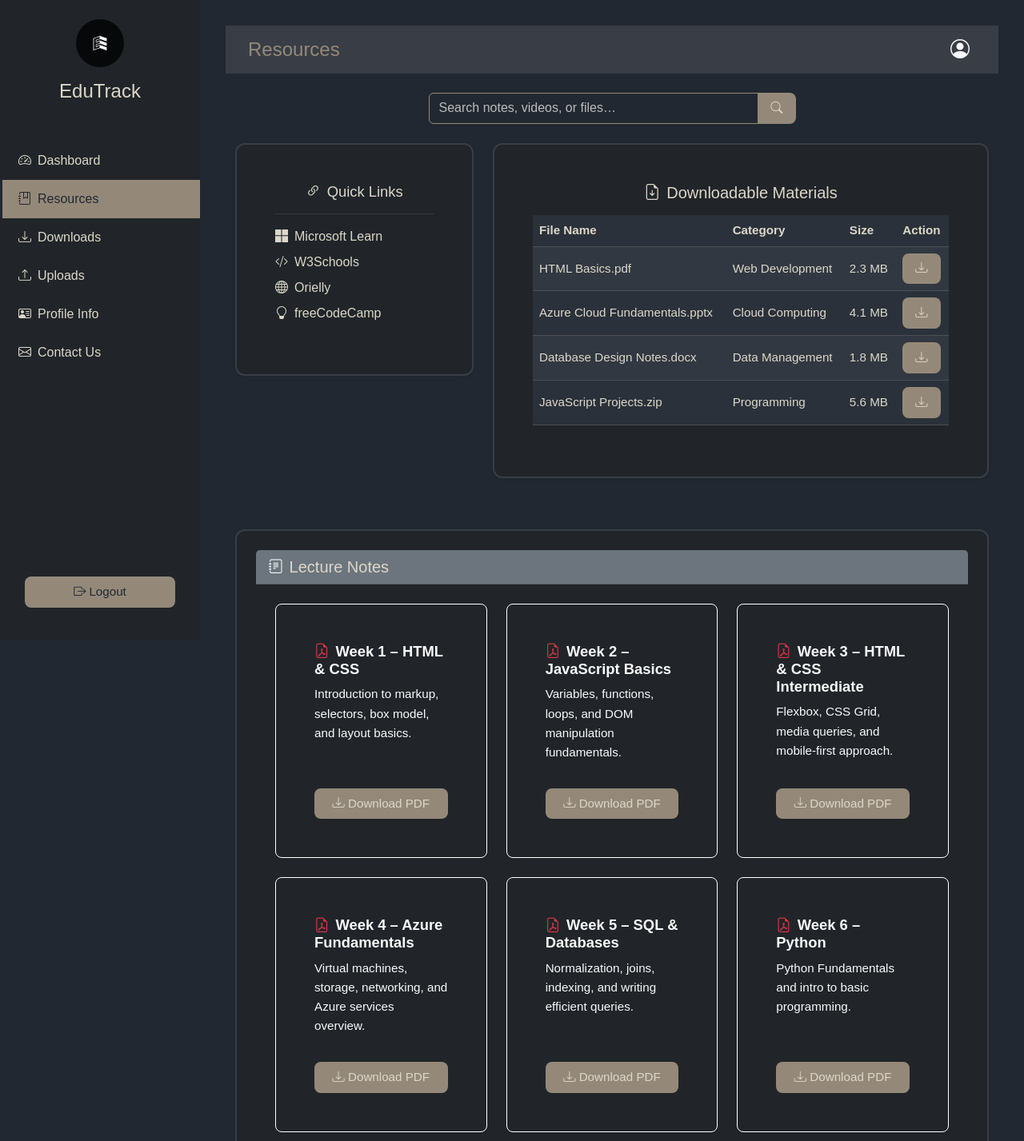
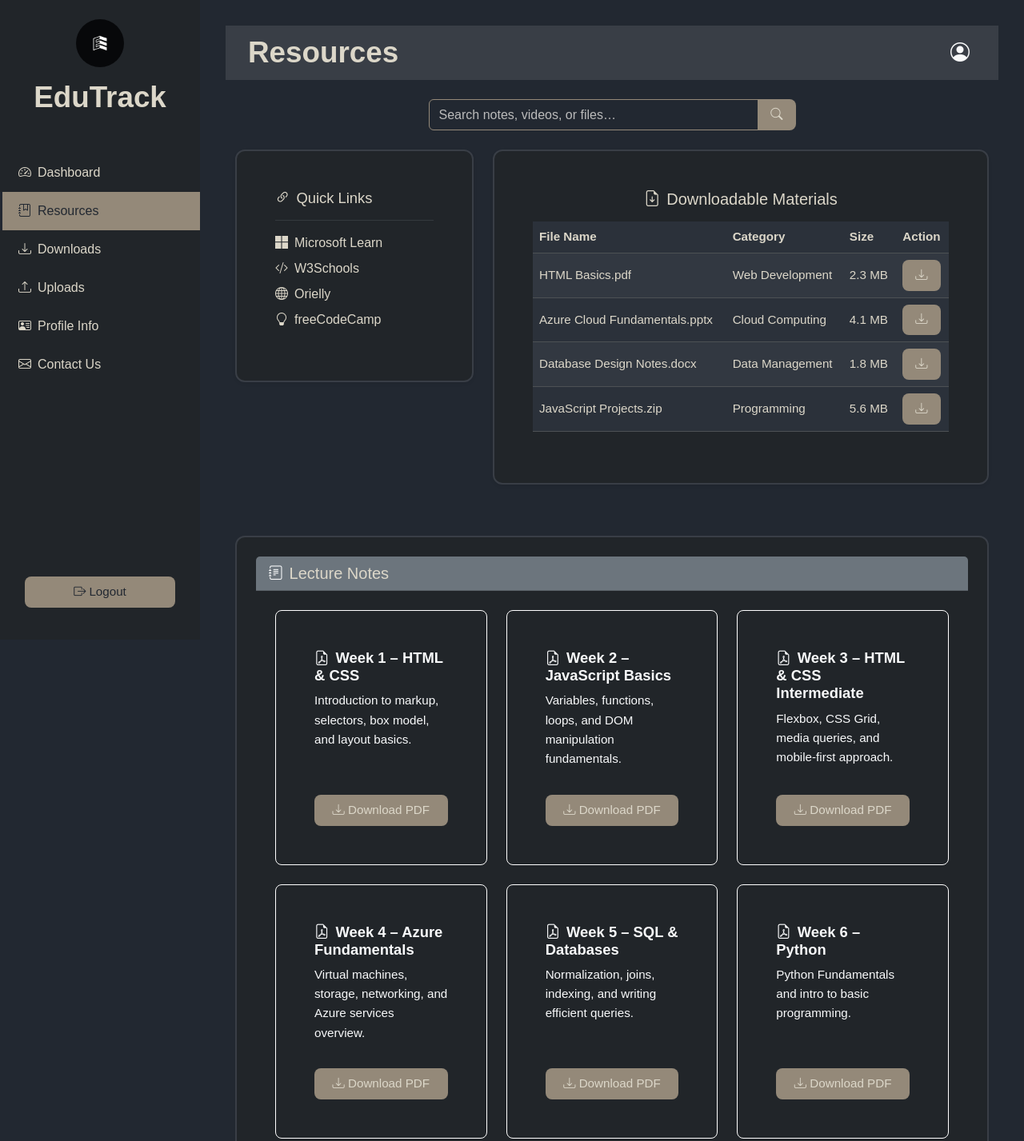
Before and after one commit to MrCandy77/WIL, a plain HTML site: page Admin/resources.html in a window 1280 px wide. Shown: the top 1427 px of the page at 80% size. Drawn offline with nearby package versions, Linux system fonts and the light colour scheme; no server answers.

Commit message:
Refactor CSS styles in admin.css for improved typography; update button styles in dashboard.html for better visibility; adjust card title alignment in resources.html for consistency

```diff
--- a/Admin/CSS/admin.css
+++ b/Admin/CSS/admin.css
@@ -187,7 +187,20 @@ body {
 }
 
 h3, h4, h5 {
-  color: var(--accent);
+  color: var(--text);
+}
+
+h4{
+  font-weight: 600;
+  font-size: 2.3rem;
+}
+
+h3{
+  font-size: 1.9rem;
+}
+
+h3{
+  font-size: 1.5rem;
 }
 
 .sidebar::-webkit-scrollbar {
--- a/Admin/JS/admin.js
+++ b/Admin/JS/admin.js
@@ -1,32 +1,26 @@
-// Admin/JS/admin.js  ← FINAL VERSION FOR GITHUB PAGES (17 Nov 2025)
 import { auth, db, storage } from '../../Public/JS/firebase.js';
 import { onAuthStateChanged, signOut, setPersistence, browserSessionPersistence } from "https://www.gstatic.com/firebasejs/10.13.2/firebase-auth.js";
 import { collection, query, where, getDocs, addDoc, orderBy } from "https://www.gstatic.com/firebasejs/10.13.2/firebase-firestore.js";
 import { ref, uploadBytes, getDownloadURL } from "https://www.gstatic.com/firebasejs/10.13.2/firebase-storage.js";
 
-// CRITICAL FOR GITHUB PAGES
-setPersistence(auth, browserSessionPersistence);  // This line fixes the login issue
+setPersistence(auth, browserSessionPersistence);
 
 onAuthStateChanged(auth, user => {
-  // If not logged in AND not already on login page → redirect
   if (!user && !location.pathname.includes('login.html') && !location.pathname.includes('register.html')) {
     // Clean redirect instead of ugly alert
     window.location.href = "../../Public/login.html";
     return;
   }
 
-  // Show username
   document.querySelectorAll('#userDisplay').forEach(el => {
     if (user) el.textContent = user.email.split('@')[0];
   });
 });
 
-// Logout everywhere
 document.querySelectorAll('#logoutBtn').forEach(btn => {
   btn.onclick = () => signOut(auth).then(() => location.href = "../../Public/login.html");
 });
 
-// === UPLOAD SYSTEM (unchanged – already working) ===
 const uploadBox = document.getElementById('uploadBox');
 const fileInput = document.getElementById('fileUpload');
 const list = document.getElementById('uploadedList') || document.getElementById('uploadedAssessmentsList');
--- a/Admin/resources.html
+++ b/Admin/resources.html
@@ -104,7 +104,7 @@
       <div class="row g-4 mb-5">
         <div class="col-md-4">
           <div class="card stat-card shadow-sm resource-card bg-dark">
-            <div class="card-body text-center">
+            <div class="card-body text-left">
               <h5 class="card-title"><i class="bi bi-link-45deg me-2"></i>Quick Links</h5>
               <hr class="border-secondary">
               <ul class="list-unstyled text-start mt-3">
@@ -177,7 +177,7 @@
                 <div class="col">
                   <div class="card lecture-note-card h-100 bg-dark text-light">
                     <div class="card-body d-flex flex-column">
-                      <h6 class="card-title"><i class="bi bi-file-earmark-pdf text-danger me-2"></i>Week 1 – HTML & CSS</h6>
+                      <h6 class="card-title"><i class="bi bi-file-earmark-pdf me-2"></i>Week 1 – HTML & CSS</h6>
                       <p class="card-text">Introduction to markup, selectors, box model, and layout basics.</p>
                       <a href="Resources/HTML&CSS-Project-scenarios.pdf" download class="mt-auto btn btn-sm btn-accent"><i class="bi bi-download"></i> Download PDF</a>
                     </div>
@@ -187,7 +187,7 @@
                 <div class="col">
                   <div class="card lecture-note-card h-100 bg-dark text-light">
                     <div class="card-body d-flex flex-column">
-                      <h6 class="card-title"><i class="bi bi-file-earmark-pdf text-danger me-2"></i>Week 2 – JavaScript Basics</h6>
+                      <h6 class="card-title"><i class="bi bi-file-earmark-pdf me-2"></i>Week 2 – JavaScript Basics</h6>
                       <p class="card-text">Variables, functions, loops, and DOM manipulation fundamentals.</p>
                       <a href="Resources/JavaScript Planning-Question (1).pdf" download class="mt-auto btn btn-sm btn-accent"><i class="bi bi-download"></i> Download PDF</a>
                     </div>
@@ -197,7 +197,7 @@
                 <div class="col">
                   <div class="card lecture-note-card h-100 bg-dark text-light">
                     <div class="card-body d-flex flex-column">
-                      <h6 class="card-title"><i class="bi bi-file-earmark-pdf text-danger me-2"></i>Week 3 – HTML & CSS Intermediate</h6>
+                      <h6 class="card-title"><i class="bi bi-file-earmark-pdf me-2"></i>Week 3 – HTML & CSS Intermediate</h6>
                       <p class="card-text">Flexbox, CSS Grid, media queries, and mobile-first approach.</p>
                       <a href="Resources/Bootcamp HTML5CSS3JS 1.pptx" download class="mt-auto btn btn-sm btn-accent"><i class="bi bi-download"></i> Download PDF</a>
                     </div>
@@ -207,7 +207,7 @@
                 <div class="col">
                   <div class="card lecture-note-card h-100 bg-dark text-light">
                     <div class="card-body d-flex flex-column">
-                      <h6 class="card-title"><i class="bi bi-file-earmark-pdf text-danger me-2"></i>Week 4 – Azure Fundamentals</h6>
+                      <h6 class="card-title"><i class="bi bi-file-earmark-pdf me-2"></i>Week 4 – Azure Fundamentals</h6>
                       <p class="card-text">Virtual machines, storage, networking, and Azure services overview.</p>
                       <a href="Resources/Az-900-Test-1-for-Class (1).pdf" download class="mt-auto btn btn-sm btn-accent"><i class="bi bi-download"></i> Download PDF</a>
                     </div>
@@ -217,7 +217,7 @@
                 <div class="col">
                   <div class="card lecture-note-card h-100 bg-dark text-light">
                     <div class="card-body d-flex flex-column">
-                      <h6 class="card-title"><i class="bi bi-file-earmark-pdf text-danger me-2"></i>Week 5 – SQL & Databases</h6>
+                      <h6 class="card-title"><i class="bi bi-file-earmark-pdf me-2"></i>Week 5 – SQL & Databases</h6>
                       <p class="card-text">Normalization, joins, indexing, and writing efficient queries.</p>
                       <a href="Resources/PHP, MySQL, JavaScript & HTML5.pdf" download class="mt-auto btn btn-sm btn-accent"><i class="bi bi-download"></i> Download PDF</a>
                     </div>
@@ -227,7 +227,7 @@
                 <div class="col">
                   <div class="card lecture-note-card h-100 bg-dark text-light">
                     <div class="card-body d-flex flex-column">
-                      <h6 class="card-title"><i class="bi bi-file-earmark-pdf text-danger me-2"></i>Week 6 – Python</h6>
+                      <h6 class="card-title"><i class="bi bi-file-earmark-pdf me-2"></i>Week 6 – Python</h6>
                       <p class="card-text">Python Fundamentals and intro to basic programming.</p>
                       <a href="Resources/Python one-student-Test.pdf" download class="mt-auto btn btn-sm btn-accent"><i class="bi bi-download"></i> Download PDF</a>
                     </div>
```
Also changed, not shown: Admin/dashboard.html (+2 -3 lines).
